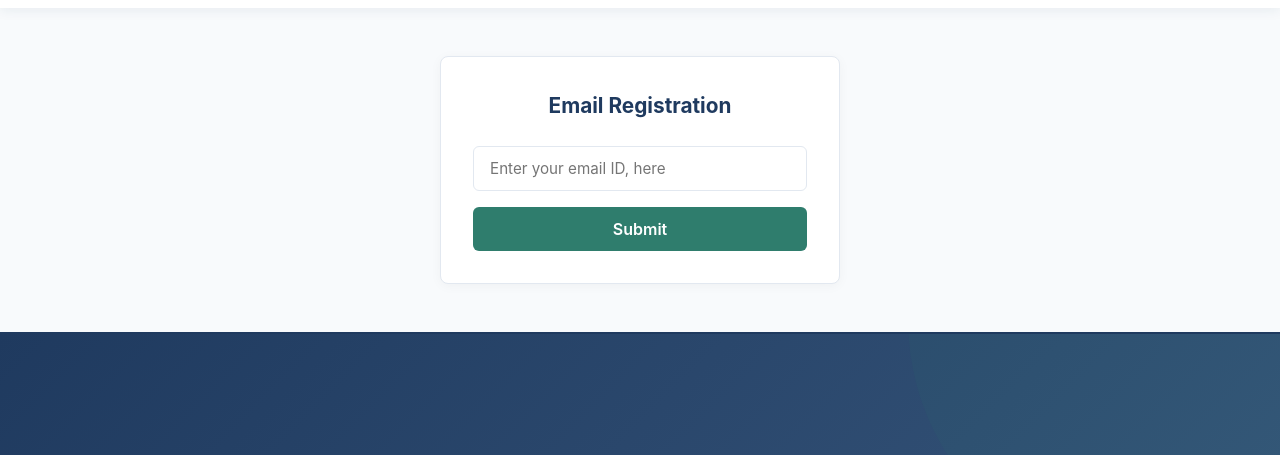
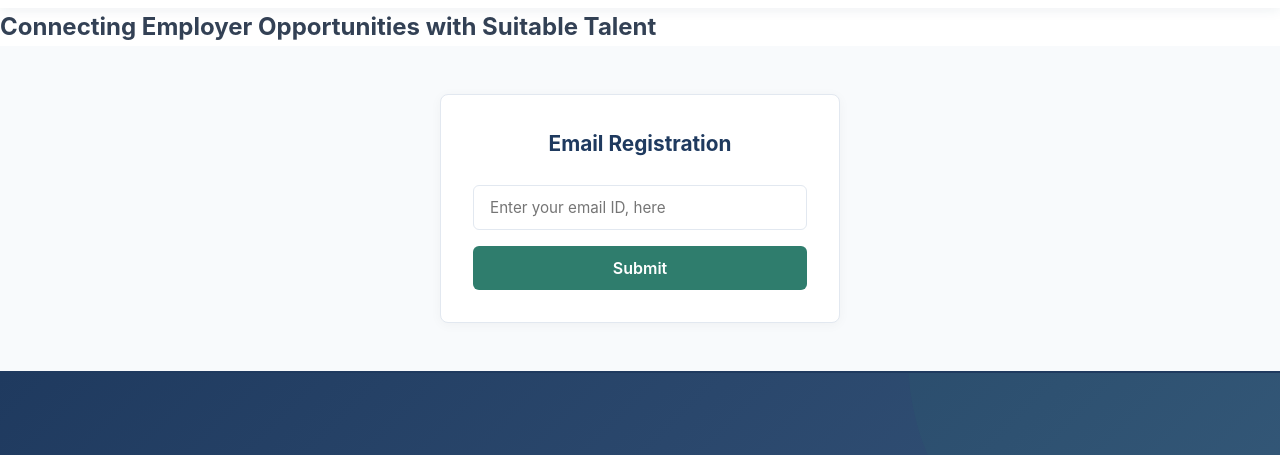
Before and after one commit to madhuanusha2025-wq/madhuanusha2025-wq.github.io, a plain HTML site: page index.html in a window 1280 px wide. Shown: the part 140-595 px from the top of the page. Drawn offline with Linux system fonts and the light colour scheme.

Commit message:
Add header subtitle for employer opportunities
H2 Text added at Email Registration box

```diff
--- a/index.html
+++ b/index.html
@@ -649,6 +649,8 @@
         </div>
     </header>
 
+    <h2>Connecting Employer Opportunities with Suitable Talent</h2>
+
     <!-- Email Registration Section -->
     <section class="registration-banner">
         <div class="container">
```
